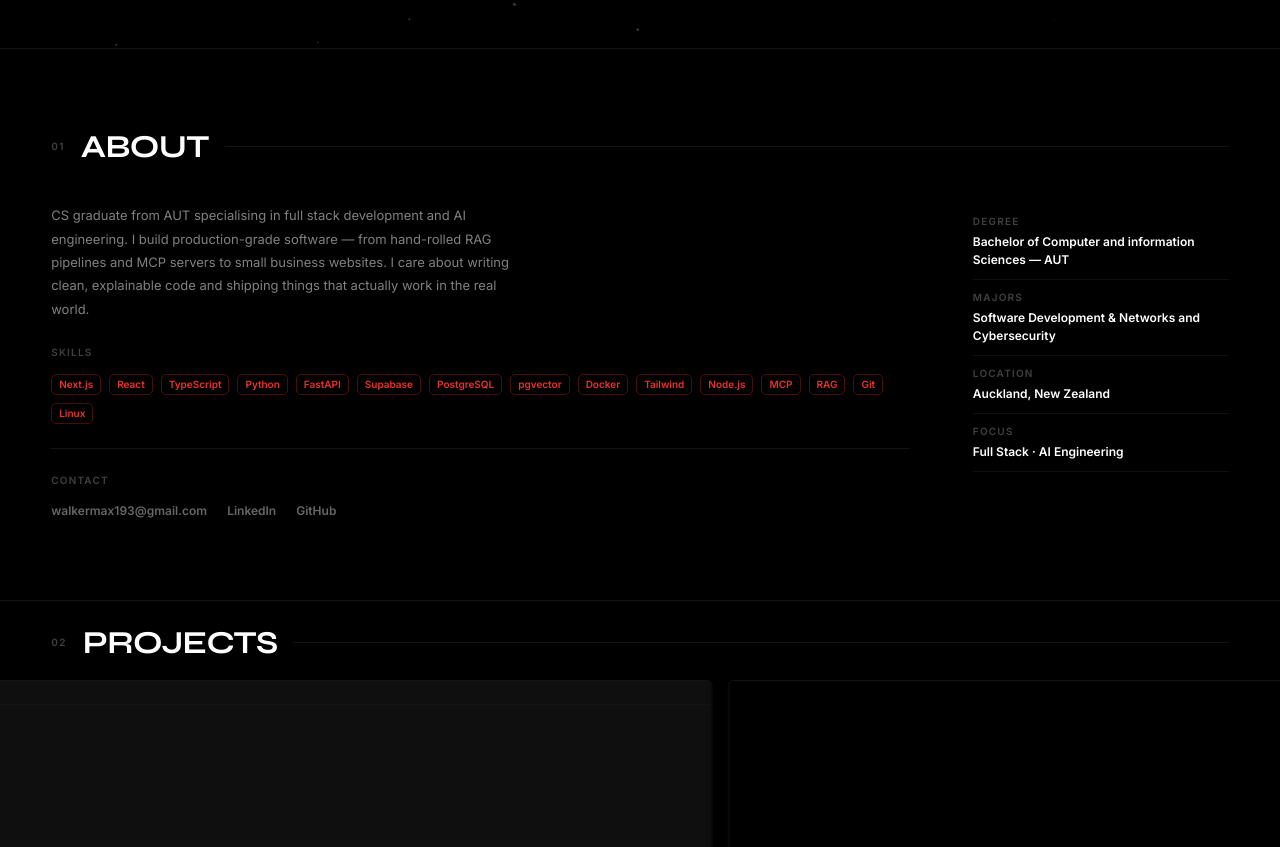
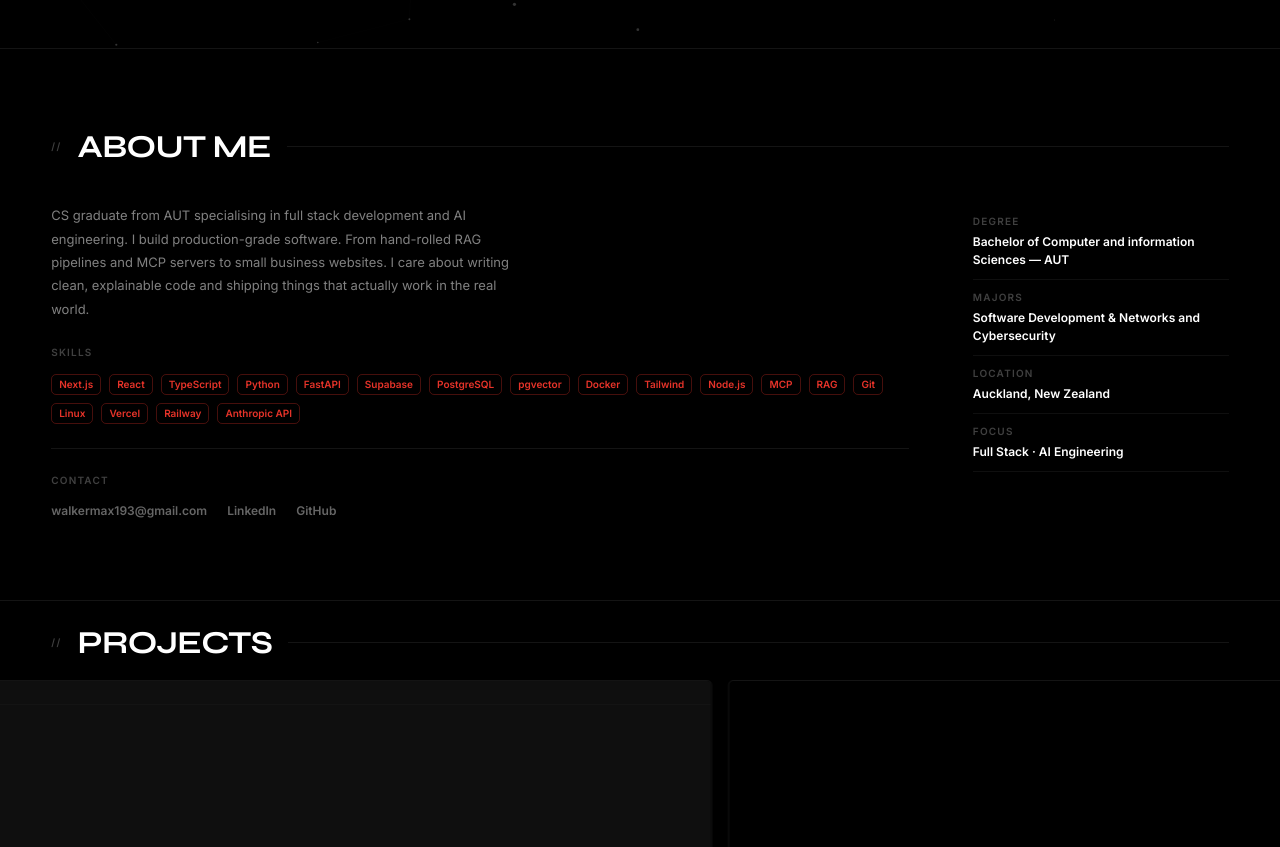
Before and after one commit to Max-Walka/My-Portfolio, a Next.js app: page / in a window 1280 px wide. Shown: the part 760-1607 px from the top of the page. Built offline with nearby package versions, Linux system fonts and the light colour scheme.

Commit message:
text updates

```diff
--- a/components/About.tsx
+++ b/components/About.tsx
@@ -16,6 +16,9 @@ const skills = [
   "RAG",
   "Git",
   "Linux",
+  "Vercel",
+  "Railway",
+  "Anthropic API",
 ];
 
 const meta = [
@@ -41,11 +44,11 @@ export function About() {
         {/* Section header */}
         <div className="flex items-center gap-[16px]">
           <span className="text-[10px] font-semibold uppercase tracking-[0.14em] text-white/25">
-            01
+            //
           </span>
           <h2 className="font-syne text-[clamp(22px,3.5vw,32px)] font-bold uppercase leading-[1.1] tracking-[-0.02em] text-white">
             <EncryptedText
-              text="About"
+              text="About me"
               encryptedClassName="text-white/30"
               revealedClassName="text-white"
             />
@@ -59,7 +62,7 @@ export function About() {
           <div className="min-w-0 flex-1">
             <p className="max-w-[58ch] text-[13px] font-normal leading-[1.8] text-white/50">
               CS graduate from AUT specialising in full stack development and AI
-              engineering. I build production-grade software — from hand-rolled
+              engineering. I build production-grade software. From hand-rolled
               RAG pipelines and MCP servers to small business websites. I care
               about writing clean, explainable code and shipping things that
               actually work in the real world.
--- a/components/Projects.tsx
+++ b/components/Projects.tsx
@@ -216,7 +216,7 @@ export function Projects() {
       <div className="shrink-0 px-[4vw] pt-[24px] pb-[20px]">
         <div className="flex items-center gap-[16px]">
           <span className="text-[10px] font-semibold uppercase tracking-[0.14em] text-white/25">
-            02
+            //
           </span>
           <h2 className="font-syne text-[clamp(22px,3.5vw,32px)] font-bold uppercase leading-[1.1] tracking-[-0.02em] text-white">
             <EncryptedText
```
Also changed, not shown: 1 other file (tests, documents, lock files or other folders).
